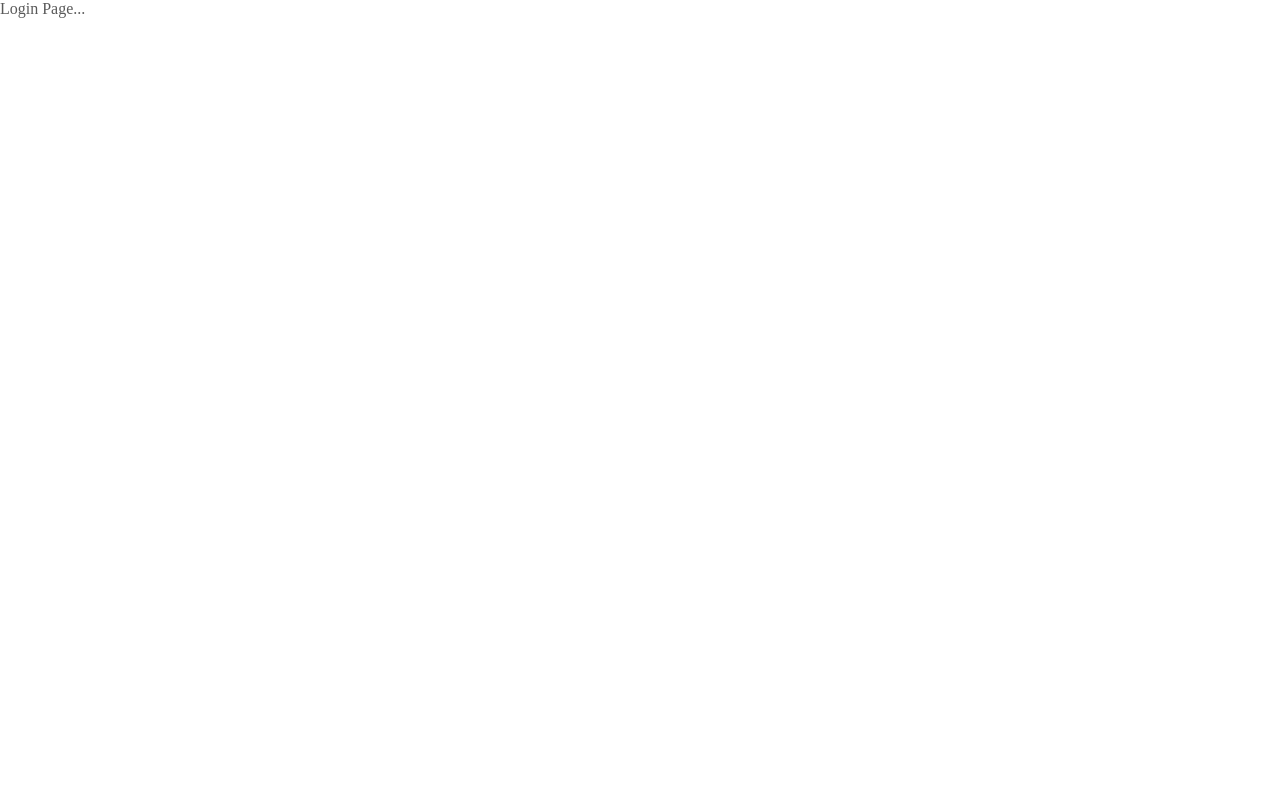
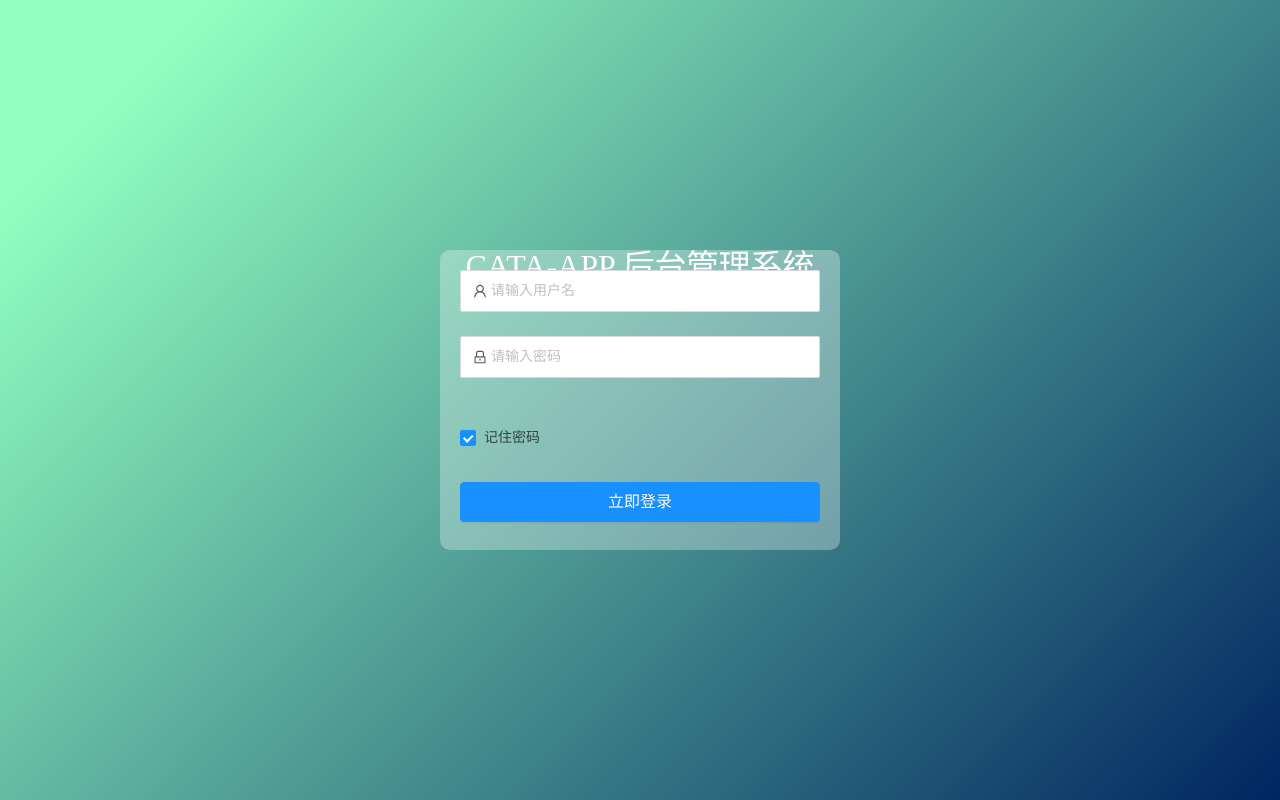
Before and after one commit to xssacr/react-admin, a React (Create React App) app: page /login in a window 1280 px wide. Built offline with nearby package versions, Linux system fonts and the light colour scheme.

Commit message:
实现登录功能

```diff
--- a/src/App.js
+++ b/src/App.js
@@ -16,7 +16,7 @@ function App() {
       <Switch>
         <Route path="/home" component={Home}></Route>
         <Route path="/login" component={Login}></Route>
-        <Redirect exact from="/" to="/home"></Redirect>
+        <Redirect exact from="/" to="/login"></Redirect>
         <Route path="*" component={Page404}></Route>
       </Switch>
     </Router>
--- a/src/index.js
+++ b/src/index.js
@@ -3,6 +3,7 @@ import ReactDOM from 'react-dom';
 import App from './App'
 import './assets/styles/reset.scss'
 import './assets/styles/common.scss'
+import './mocks/index'
 
 ReactDOM.render(
   <App />,
--- a/src/views/login/Login.jsx
+++ b/src/views/login/Login.jsx
@@ -1,11 +1,126 @@
-import React, { Component } from 'react'
+import React, { Component } from "react";
+import { Form, Input, Button, Checkbox, message } from "antd";
+import { UserOutlined, LockOutlined } from "@ant-design/icons";
+import "./login.style.scss";
+import { post } from "../../utils/http";
 
-export default class Login extends Component {
+class Login extends Component {
+  constructor() {
+    super();
+    this.state = {
+      username: "",  // 用户名
+      password: "",  // 密码
+      isChecked: true,  // 是否记住密码
+      isLoading: false,  // loading 的状态
+    };
+  }
+
+  // 文本框的双向绑定
+  changeValue = (e) => {
+    this.setState({
+      [e.target.name]: e.target.value,
+    });
+  };
+
+  // 修改 记住密码的状态
+  changeChecked = () => {
+    this.setState({
+      isChecked: !this.state.isChecked,
+    });
+  };
+
+  /* 登录 */
+  loginHandler = async () => {
+    // 改变 loading 的状态
+    this.setState({ isLoading: true });
+
+    // 发送请求
+    let result = await post("/api/user/login", {
+      username: this.state.username,
+      password: this.state.password,
+    });
+
+    // 处理响应信息
+    if (result.data.code === 1) {
+      let { username, password, isChecked } = this.state;
+      // 登录成功，存储用户信息
+      if (isChecked) {
+        sessionStorage.setItem(
+          "userInfo",
+          JSON.stringify({ username, password, isChecked })
+        );
+      }
+      // 在跳转之前改变 loading 的状态
+      this.setState({ isLoading: false });
+      // 跳转到首页
+      this.props.history.push("/home");
+      // 提示登录成功
+
+      message.success(result.data.message);
+    } else {
+      // 改变 loading 的状态
+      this.setState({ isLoading: false });
+      // 提示登录失败
+      message.error(result.data.message);
+    }
+  };
+
   render() {
     return (
-      <div>
-        Login Page...
+      <div className="login-container">
+        <h1>CATA-APP 后台管理系统</h1>
+        <div className="form-box">
+          <Form name="normal_login" className="login-form">
+            <Form.Item rules={[{ required: true, message: "用户名不能为空" }]}>
+              <Input
+                prefix={<UserOutlined className="site-form-item-icon" />}
+                placeholder="请输入用户名"
+                size="large"
+                name="username"
+                onChange={this.changeValue}
+                value={this.state.username}
+              />
+            </Form.Item>
+            <Form.Item rules={[{ required: true, message: "密码不能为空" }]}>
+              <Input
+                prefix={<LockOutlined className="site-form-item-icon" />}
+                type="password"
+                placeholder="请输入密码"
+                size="large"
+                name="password"
+                onChange={this.changeValue}
+                value={this.state.password}
+              />
+            </Form.Item>
+            <Form.Item>
+              <Form.Item name="remember" noStyle>
+                <Checkbox
+                  checked={this.state.isChecked}
+                  onClick={this.changeChecked}
+                >
+                  记住密码
+                </Checkbox>
+              </Form.Item>
+            </Form.Item>
+
+            <Form.Item>
+              <Button
+                type="primary"
+                htmlType="submit"
+                className="login-form-button"
+                block
+                size="large"
+                onClick={this.loginHandler}
+                loading={this.state.isLoading}
+              >
+                立即登录
+              </Button>
+            </Form.Item>
+          </Form>
+        </div>
       </div>
-    )
+    );
   }
 }
+
+export default Login;
--- /dev/null
+++ b/src/views/login/login.style.scss
@@ -0,0 +1,29 @@
+/* 登录模块的样式文件 */
+
+.login-container {
+  height: 100%;
+  width: 100%;
+  background-image: linear-gradient(135deg, #92ffc0 10%, #002661 100%);
+  h1 {
+    position: absolute;
+    left: 50%;
+    top: 240px;
+    transform: translateX(-50%);
+    font-size: 32px;
+    color: #fff;
+  }
+  .form-box {
+    width: 400px;
+    height: 300px;
+    position: absolute;
+    top: 0;
+    left: 0;
+    right: 0;
+    bottom: 0;
+    margin: auto;
+    background-color: rgba(255, 255, 255, 0.3);
+    border-radius: 10px;
+    box-sizing: border-box;
+    padding: 20px;
+  }
+}
```
